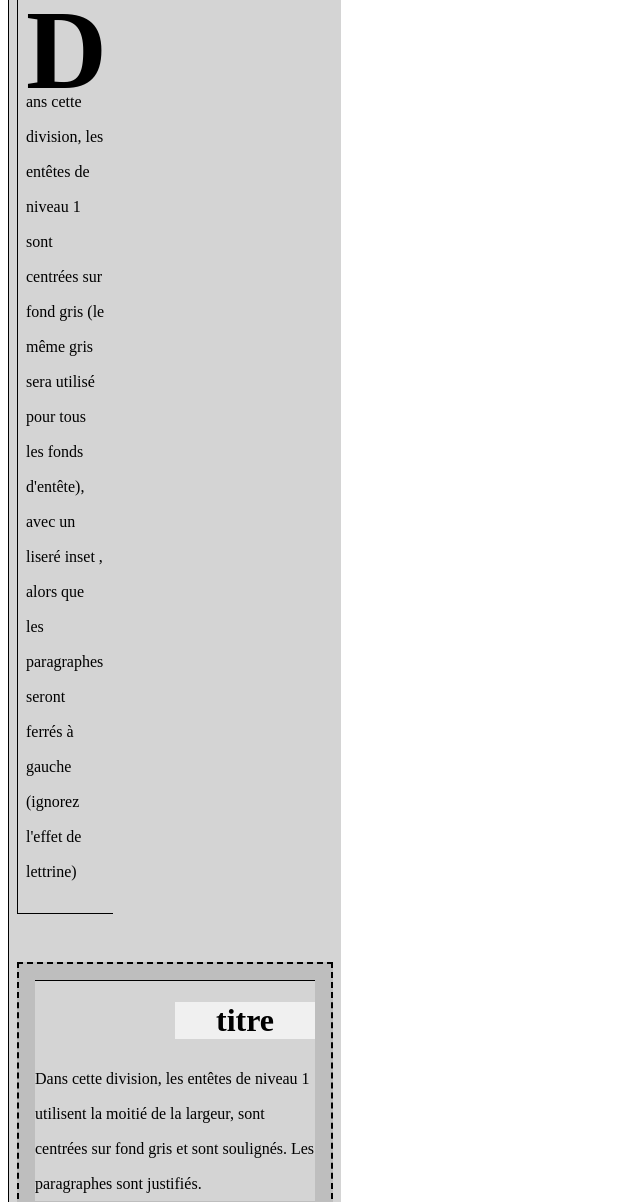
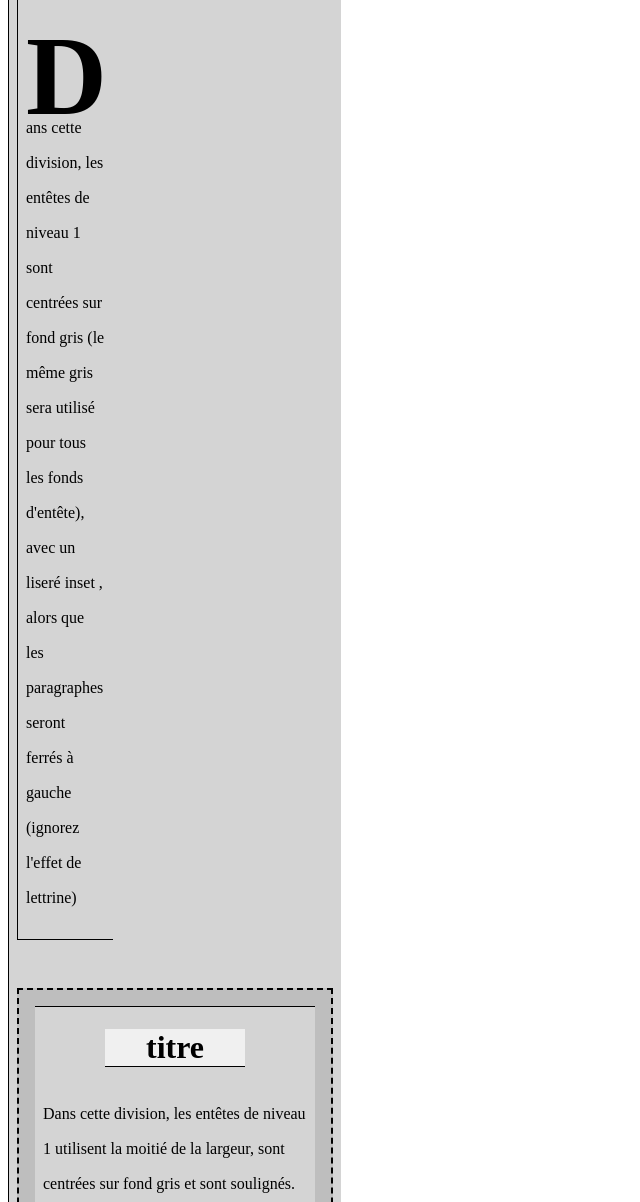
Before and after one commit to tpdm1/tiphaine.dumont.github.io, a plain HTML site: page controle-PW-Dumont-2022/Ex1/ex1.html in a window 1280 px wide. Shown: the part 138-1340 px from the top of the page, without its empty margins (0-640 px from the left). Drawn offline with Linux system fonts and the light colour scheme.

Commit message:
Update style.css

```diff
--- a/controle-PW-Dumont-2022/Ex1/style.css
+++ b/controle-PW-Dumont-2022/Ex1/style.css
@@ -44,23 +44,43 @@ p {
     padding-top: 2rem;
 }
 
+.p_left {
+    margin-top: 3rem;
+}
+
+
+.p_left::first-letter {
+    float: left;
+    font-size: 7rem;
+    font-weight: bold;
+    padding-right: 1rem;
+    padding-bottom: 1rem;
+    padding-top: 2rem;
+}
+
 /* Middle Section*/
 
 .h1_middle_high{
     width: 50%;
     margin-left: 50%;
-    margin-right: -50%;
+    transform: translate(-50%);
+    border-bottom: 1px solid ;
 }
 
 .div_middle {
     padding: 1rem;
     background-color: rgb(190, 190, 190);
     border: 2px dashed black;
+    height: fit-content;
 }
 
 .div_middle_high{
   border-top: 1px solid;
     background-color: rgb(212, 212, 212);
+}
+
+.p_middle_high{
+    padding: .5rem;
 }
 
 .div_middle_lower {
@@ -79,9 +99,13 @@ p {
 
 .p_middle_lower {
     clear: right;
-    margin: 0 auto;
+    margin-left: 50%;
+    transform: translate(-50%);
+    margin-bottom: 3rem;
     padding: .5rem;
     width: 66%;
     text-align: justify;
     border-left: solid;
     border-right: solid;
+    line-height: 35px;
+}
```
